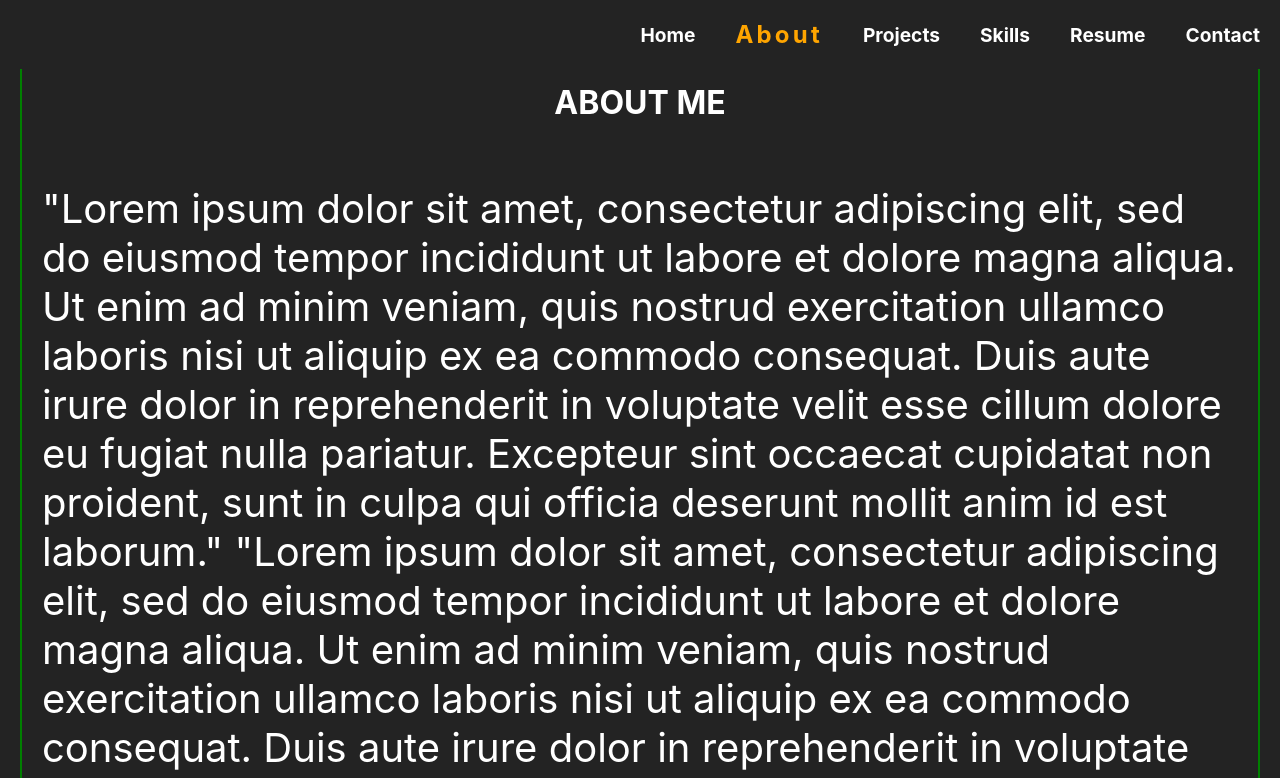
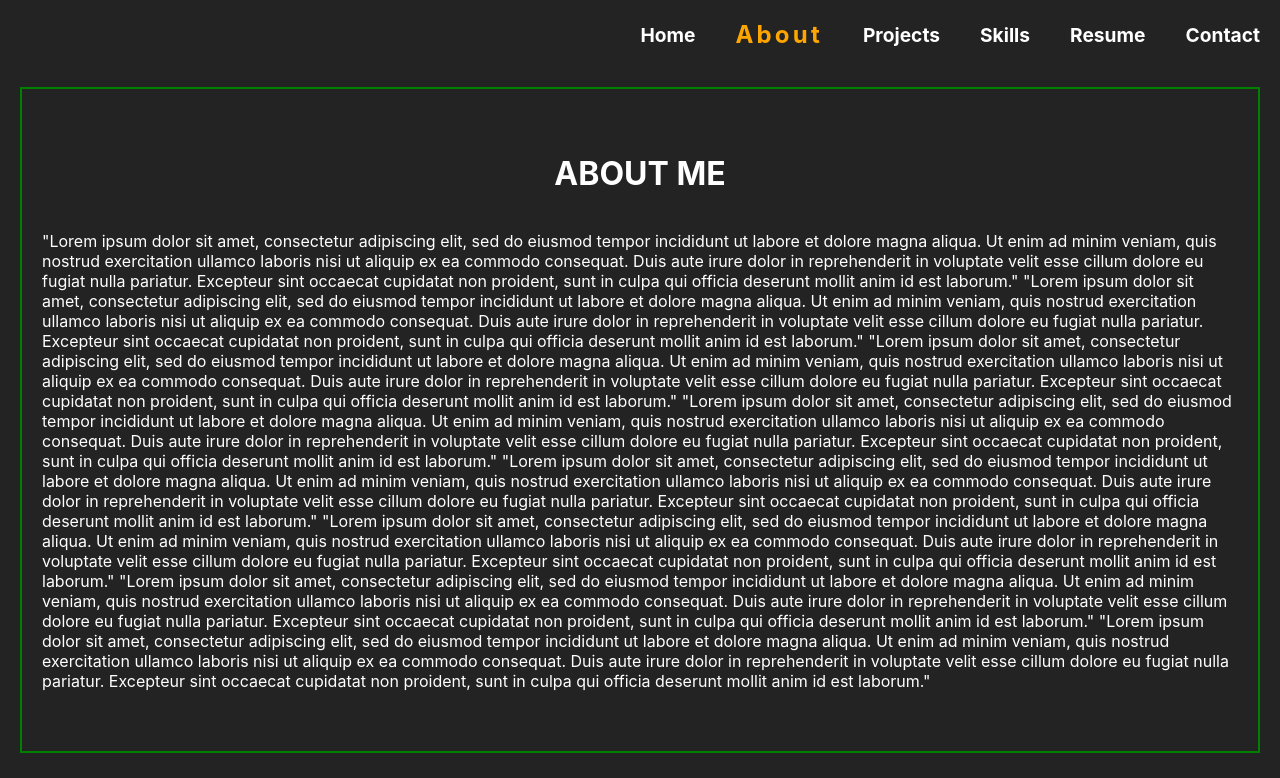
Before and after one commit to gekelund/Portfolio, a React (Create React App) app: page /about in a window 1280 px wide. Shown: the top 778 px of the page. Built offline with nearby package versions, Linux system fonts and the light colour scheme.

Commit message:
initaial commit

```diff
--- a/src/pages/about/index.js
+++ b/src/pages/about/index.js
@@ -16,8 +16,7 @@ const About = () => {
   return (
     <Container>
       <h1>ABOUT ME</h1>
-      <p style={{ fontSize: "40px" }}>
-
+      <p>
         "Lorem ipsum dolor sit amet, consectetur adipiscing elit, sed do eiusmod
         tempor incididunt ut labore et dolore magna aliqua. Ut enim ad minim
         veniam, quis nostrud exercitation ullamco laboris nisi ut aliquip ex ea
```
